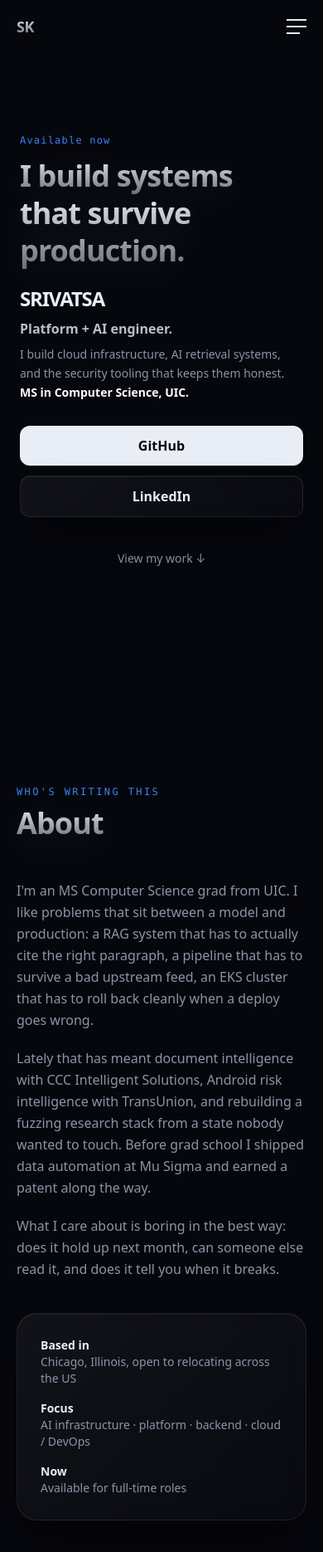
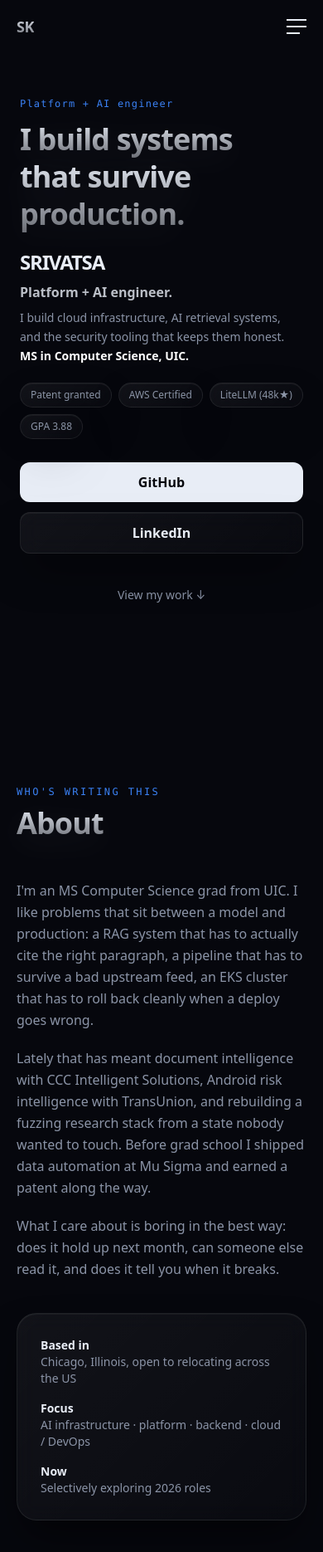
Before and after one commit to Srivatsa03/My-Portfolio, a React (Vite) app: page / in a window 390 px wide. Shown: the top 1870 px of the page at 83% size. Built offline with nearby package versions, Linux system fonts and the light colour scheme; the HTML template or start-up script is replaced by a standard one.

Commit message:
Surface proof badges in hero, tighten intro scroll, refine availability copy

```diff
--- a/src/components/Sections.tsx
+++ b/src/components/Sections.tsx
@@ -36,7 +36,7 @@ export function About() {
           <div className="text-sm text-muted-foreground space-y-4">
             <div><div className="text-foreground font-semibold">Based in</div>{profile.location}, open to relocating across the US</div>
             <div><div className="text-foreground font-semibold">Focus</div>AI infrastructure · platform · backend · cloud / DevOps</div>
-            <div><div className="text-foreground font-semibold">Now</div>Available for full-time roles</div>
+            <div><div className="text-foreground font-semibold">Now</div>Selectively exploring 2026 roles</div>
           </div>
         </div>
       </div>
--- a/src/components/ui/cinematic-landing-hero.tsx
+++ b/src/components/ui/cinematic-landing-hero.tsx
@@ -156,16 +156,18 @@ export function CinematicHero({
     const ctx = gsap.context(() => {
       gsap.set(".text-track", { autoAlpha: 0, y: 60, scale: 0.85, filter: "blur(20px)", rotationX: -20 });
       gsap.set(".text-days", { autoAlpha: 1, clipPath: "inset(0 100% 0 0)" });
+      gsap.set(".hero-proof", { autoAlpha: 0, y: 20 });
       gsap.set(".main-card", { y: window.innerHeight + 200, autoAlpha: 1 });
       gsap.set([".card-left-text", ".card-right-text", ".mockup-scroll-wrapper", ".floating-badge", ".phone-widget"], { autoAlpha: 0 });
       gsap.set(".cta-wrapper", { autoAlpha: 0, scale: 0.8, filter: "blur(30px)" });
 
       gsap.timeline({ delay: 0.3 })
         .to(".text-track", { duration: 1.8, autoAlpha: 1, y: 0, scale: 1, filter: "blur(0px)", rotationX: 0, ease: "expo.out" })
-        .to(".text-days", { duration: 1.4, clipPath: "inset(0 0% 0 0)", ease: "power4.inOut" }, "-=1.0");
+        .to(".text-days", { duration: 1.4, clipPath: "inset(0 0% 0 0)", ease: "power4.inOut" }, "-=1.0")
+        .to(".hero-proof", { duration: 1.0, autoAlpha: 1, y: 0, ease: "power2.out" }, "-=0.5");
 
       gsap.timeline({
-        scrollTrigger: { trigger: containerRef.current, start: "top top", end: "+=3200", pin: true, scrub: 1, anticipatePin: 1 },
+        scrollTrigger: { trigger: containerRef.current, start: "top top", end: "+=2200", pin: true, scrub: 1, anticipatePin: 1 },
       })
         .to([".hero-text-wrapper", ".cine-grid-layer"], { scale: 1.15, filter: "blur(20px)", opacity: 0.2, ease: "power2.inOut", duration: 2 }, 0)
         .to(".main-card", { y: 0, ease: "power3.inOut", duration: 2 }, 0)
@@ -175,7 +177,7 @@ export function CinematicHero({
         .fromTo(".floating-badge", { y: 100, autoAlpha: 0, scale: 0.7, rotationZ: -10 }, { y: 0, autoAlpha: 1, scale: 1, rotationZ: 0, ease: "back.out(1.5)", duration: 1.5, stagger: 0.2 }, "-=2.0")
         .fromTo(".card-left-text", { x: -50, autoAlpha: 0 }, { x: 0, autoAlpha: 1, ease: "power4.out", duration: 1.5 }, "-=1.5")
         .fromTo(".card-right-text", { x: 50, autoAlpha: 0, scale: 0.8 }, { x: 0, autoAlpha: 1, scale: 1, ease: "expo.out", duration: 1.5 }, "<")
-        .to({}, { duration: 2.5 })
+        .to({}, { duration: 1.4 })
         .set(".hero-text-wrapper", { autoAlpha: 0 })
         .set(".cta-wrapper", { autoAlpha: 1 })
         .to({}, { duration: 1.5 })
@@ -191,12 +193,17 @@ export function CinematicHero({
   if (isMobile) {
     return (
       <section id="home" className="relative min-h-screen flex flex-col justify-center px-6 py-24 bg-background">
-        <p className="text-accent font-mono text-xs tracking-widest mb-3">Available now</p>
+        <p className="text-accent font-mono text-xs tracking-widest mb-3">Platform + AI engineer</p>
         <h1 className="text-silver text-4xl font-black tracking-tight leading-tight">{tagline1}</h1>
         <h1 className="text-silver text-4xl font-black tracking-tight leading-tight mb-5">{tagline2}</h1>
         <h2 className="text-2xl font-extrabold uppercase tracking-tighter text-foreground mb-2">{brandName}</h2>
         <p className="text-foreground/80 font-semibold mb-2">{cardHeading}</p>
-        <p className="text-muted-foreground text-sm leading-relaxed mb-7">{cardDescription}</p>
+        <p className="text-muted-foreground text-sm leading-relaxed mb-5">{cardDescription}</p>
+        <div className="flex flex-wrap gap-2 mb-7">
+          {["Patent granted", "AWS Certified", "LiteLLM (48k★)", "GPA 3.88"].map((b) => (
+            <span key={b} className="glass rounded-full px-3 py-1.5 text-xs font-medium text-muted-foreground whitespace-nowrap">{b}</span>
+          ))}
+        </div>
         <div className="flex flex-col gap-3">
           <a href={githubUrl} target="_blank" rel="noreferrer" className="rounded-xl px-5 py-3 font-semibold bg-foreground text-background text-center">GitHub</a>
           <a href={linkedinUrl} target="_blank" rel="noreferrer" className="rounded-xl px-5 py-3 font-semibold glass text-center">LinkedIn</a>
@@ -224,6 +231,11 @@ export function CinematicHero({
       <div className="hero-text-wrapper absolute z-10 flex flex-col items-center justify-center text-center w-screen px-4 will-change-transform transform-style-3d">
         <h1 className="text-track gsap-reveal text-3d-matte text-5xl md:text-7xl lg:text-[6rem] font-bold tracking-tight mb-2">{tagline1}</h1>
         <h1 className="text-days gsap-reveal text-silver-matte text-5xl md:text-7xl lg:text-[6rem] font-extrabold tracking-tighter">{tagline2}</h1>
+        <div className="hero-proof gsap-reveal mt-8 flex flex-wrap items-center justify-center gap-2.5 md:gap-3">
+          {["Patent granted", "AWS Certified", "Merged in LiteLLM (48k★)", "GPA 3.88"].map((b) => (
+            <span key={b} className="floating-ui-badge rounded-full px-4 py-2 text-xs md:text-sm font-medium tracking-tight text-blue-50/90 whitespace-nowrap">{b}</span>
+          ))}
+        </div>
       </div>
 
       <div className="cta-wrapper absolute z-10 flex flex-col items-center justify-center text-center w-screen px-4 gsap-reveal pointer-events-auto will-change-transform">
```
